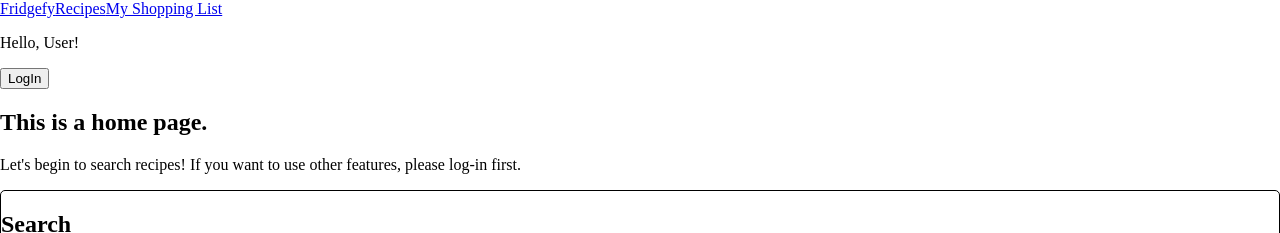
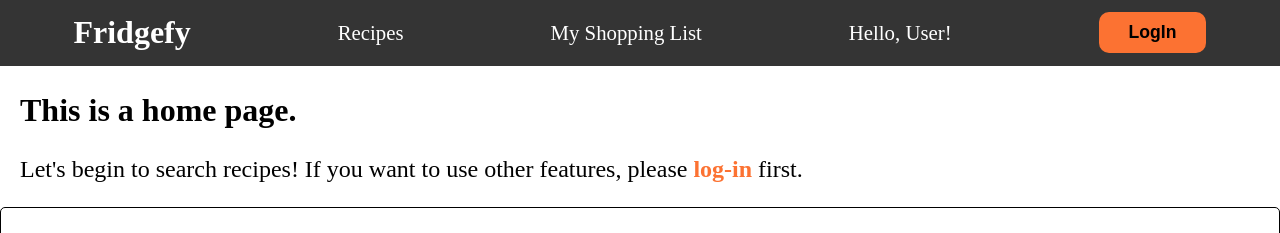
Before and after one commit to tgbeta/fridgefy-project, a React (Create React App) app: page / in a window 1280 px wide. Shown: the top 233 px of the page. Built offline with nearby package versions, Linux system fonts and the light colour scheme; no server answers.

Commit message:
Add styled component for nav bar

```diff
--- a/package.json
+++ b/package.json
@@ -7,6 +7,7 @@
     "@testing-library/react": "^13.3.0",
     "@testing-library/user-event": "^13.5.0",
     "axios": "^0.27.2",
+    "bootstrap": "^5.2.0",
     "firebase": "^9.9.3",
     "react": "^18.2.0",
     "react-bootstrap": "^2.5.0",
--- a/src/App.css
+++ b/src/App.css
@@ -32,6 +32,21 @@ body {
 
 }
 
+.home-heading {
+  padding-left: 20px;
+  font-size: 2rem;
+}
+
+.home-text {
+  padding-left: 20px;
+  font-size: 1.5rem;
+}
+
+.log-in {
+  font-weight: 700;
+  color: #FC7232;
+}
+
 /* Columns Component */
 
 .column-container {
--- a/src/App.js
+++ b/src/App.js
@@ -22,10 +22,10 @@ function App() {
                 path="/"
                 element={
                   <>
-                    <h2>This is a home page.</h2>
-                    <p>
+                    <h2 className="home-heading">This is a home page.</h2>
+                    <p className="home-text">
                       Let's begin to search recipes! If you want to use other
-                      features, please log-in first.
+                      features, please <span className="log-in">log-in</span> first.
                     </p>
                     <Search />
                   </>
@@ -102,7 +102,6 @@ function App() {
           </BrowserRouter>
         </RecipeProvider>
       </AppContext.Provider>
-      {/* </div> */}
     </div>
   );
 }
--- /dev/null
+++ b/src/components/NavBar/Nav.styles.js
@@ -0,0 +1,57 @@
+import styled from 'styled-components'
+
+export const StyledNavBar = styled.nav `
+ a:visited {
+ color: #282828;;
+}
+ nav {
+    color: #FFFFFF;
+    font-size: 1.3rem;
+    display: flex;
+    align-items: center;
+    justify-content: space-around;
+    background-color: #343434;
+
+    &:hover {
+      cursor: pointer;
+    }
+
+    button {
+      padding: 10px 30px;
+      font-size: 1.1rem;
+      font-weight: 600;
+      border-radius: 10px;
+      border: none;
+      background-color: #FC7232;
+      &:hover {
+        cursor: pointer;
+        transform: scale(0.9);
+        transition: .8s;
+      }
+    }
+
+    .title {
+     color: #FFFFFF;
+     text-decoration: none;
+     font-size: 2rem;
+     font-weight: 700;
+     &:hover {
+      transform: scale(0.9);
+      transition: .8s;
+     }
+    }
+
+    .route {
+      text-decoration: none;
+      color: #FFFFFF;
+      &:hover {
+        transform: scale(0.9);
+        text-decoration: underline;
+        transition: .8s;
+       }
+    }
+ }
+
+
+
+`
--- a/src/components/NavBar/NavBar.jsx
+++ b/src/components/NavBar/NavBar.jsx
@@ -3,6 +3,7 @@ import { BrowserRouter, Link, Routes, Route } from 'react-router-dom';
 import { auth } from '../../firebase-config'
 import { GoogleAuthProvider, signInWithPopup, signOut } from "firebase/auth";
 import { AppContext } from "./appContext";
+import { StyledNavBar } from "./Nav.styles";
 
 const provider = new GoogleAuthProvider();
 function NavBar () {
@@ -39,15 +40,17 @@ function NavBar () {
     }
 
     return (
+      <StyledNavBar>
       <nav>
-       <Link to='/'>Fridgefy</Link>
-       <Link to='/recipes'>Recipes</Link>
-       <Link to='/myshoppinglist'>My Shopping List</Link>
+       <Link className="title" to='/'>Fridgefy</Link>
+       <Link className="route" to='/recipes'>Recipes</Link>
+       <Link className="route" to='/myshoppinglist'>My Shopping List</Link>
        <p>Hello, {user}!</p>
        {!login.isLogIn?<button onClick={()=>loginWithGoogle()}>LogIn</button>
         :<button onClick={()=>logoutWithGoogle()}>LogOut</button>
        }
       </nav>
+      </StyledNavBar>
     );
 
 
```
Also changed, not shown: 1 other file (tests, documents, lock files or other folders).
